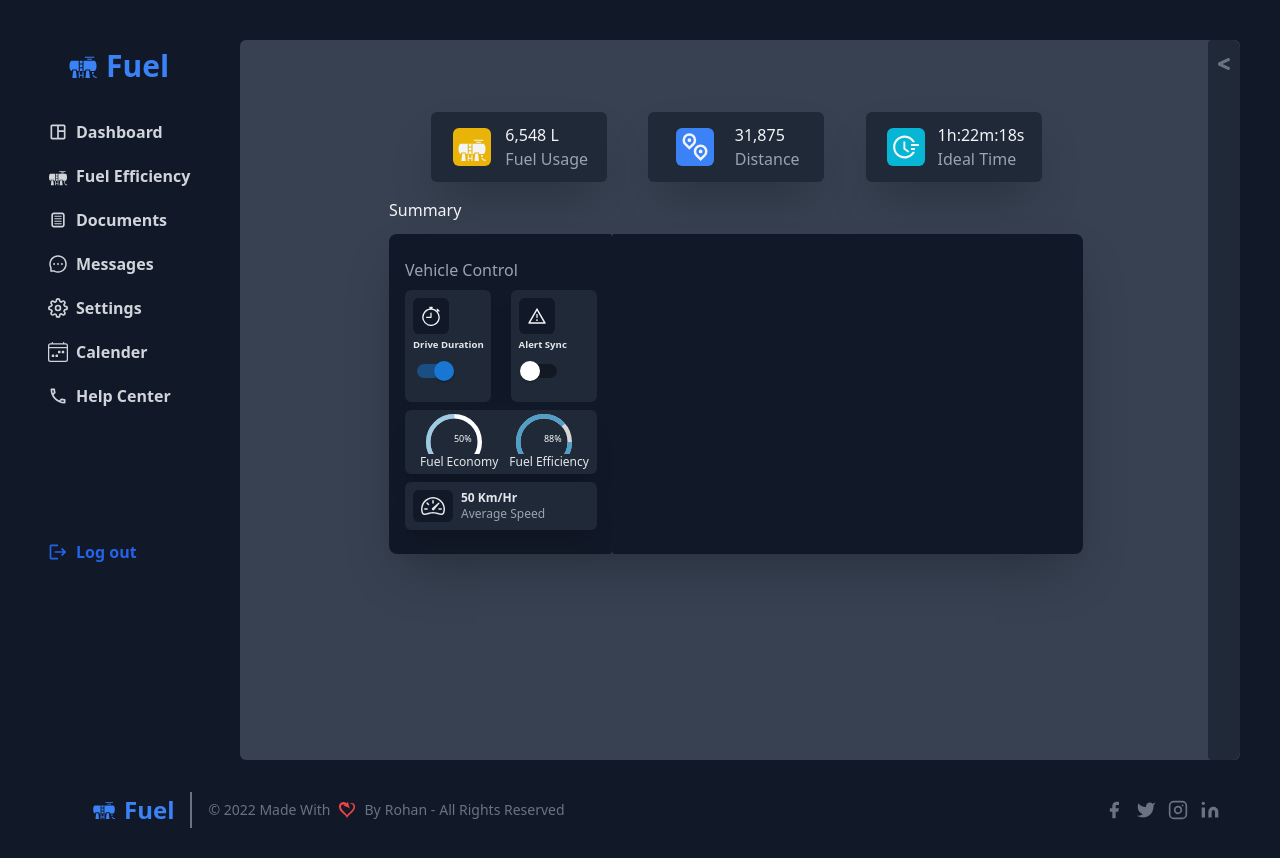
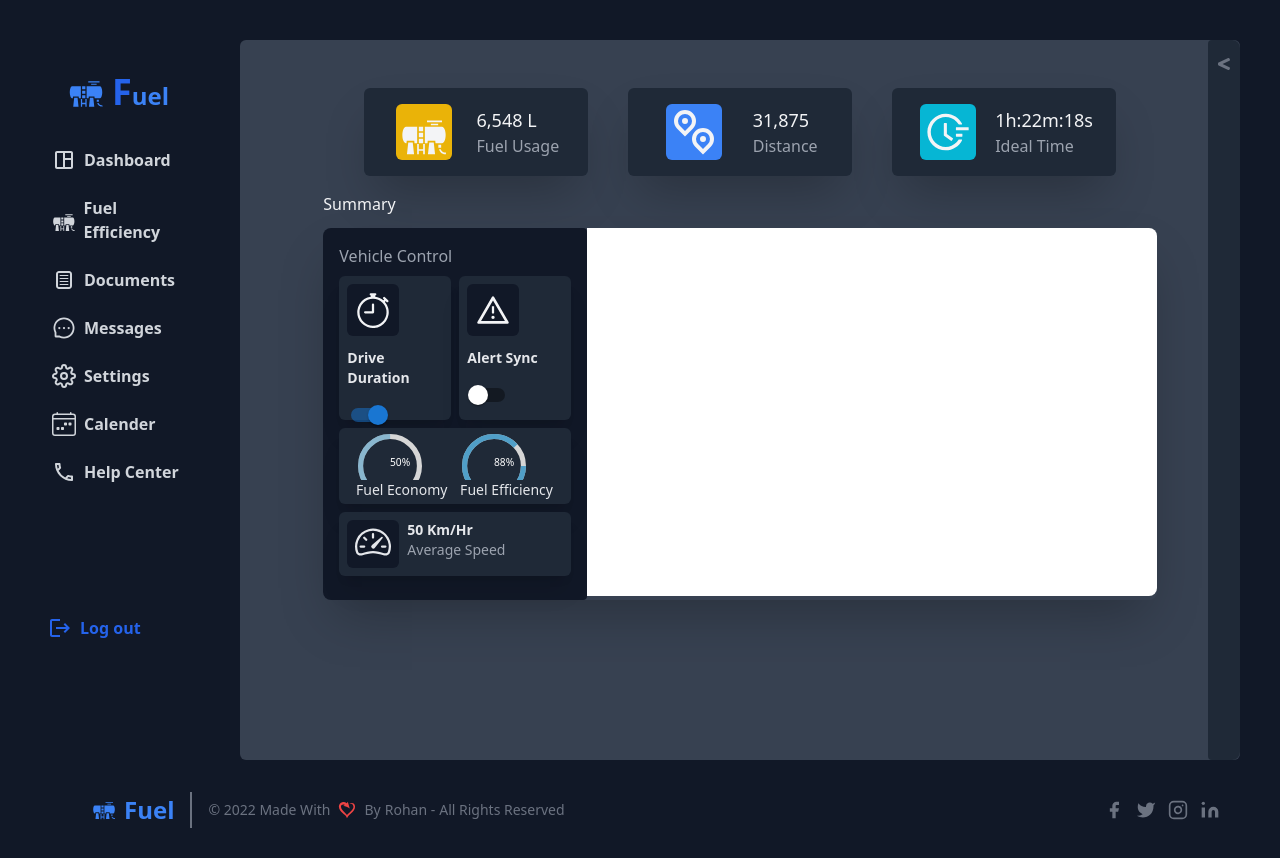
Before and after one commit to RohanSingh182003/Admin-Dashboard, a React (Vite) app: page /fuelefficiency in a window 1280 px wide. Shown: the top 858 px of the page. Built offline with nearby package versions, Linux system fonts and the light colour scheme.

Commit message:
fixing layout

```diff
--- a/src/App.jsx
+++ b/src/App.jsx
@@ -45,13 +45,13 @@ function App() {
   }
   return (
     <BrowserRouter>
-    <section className="flex flex-col bg-gray-900 h-full lg:p-10">
+    <section className="flex flex-col bg-gray-900 lg:p-10">
       <div className='flex flex-col lg:flex-row justify-evenly'>
         {/* ---------------------Left Side Bar -----------------------------*/}
         <div className='w-full h-14 lg:w-2/12 relative lg:h-[90vh]'>
           <div className='text-blue-500 text-2xl font-bold text-center flex items-center justify-between relative px-4'>
             <GiHamburgerMenu onClick={toggleSidebar} className="lg:hidden cursor-pointer mt-2"/>
-          <div className="flex items-center my-1 lg:my-4 lg:ml-4 mt-2"><GiFuelTank className="ml-8 mr-2 -mt-1" /> <p>Fuel</p>
+          <div className="flex items-center my-1 lg:my-4 lg:ml-4 mt-2"><GiFuelTank className="ml-8 mr-2 -mt-1 text-3xl" /><p><span className="text-4xl text-blue-00"> F</span>uel</p>
           </div>
           <div onClick={()=>{setLogin(!login)}} className="w-7 h-7 bg-blue-500 rounded-full lg:hidden relative cursor-pointer mt-2">
           {login && <ProfileSection props={{setLogin , login}}/>}
@@ -59,23 +59,23 @@ function App() {
           </div>
           <div ref={ref} className='my-12 px-6 lg:px-0 py-14 lg:py-0 transform transition-transform -translate-x-full lg:translate-x-0 z-10 h-[100vh] absolute -top-10 bg-gray-900 left-0'>
             <ImCross onClick={toggleSidebar} className="absolute top-3 right-4 text-xl text-gray-500 lg:hidden cursor-pointer"/>
-            <ul className='flex flex-col items-center space-y-5'>
-              <Link to={"/"} className='w-40 text-gray-300 flex items-center cursor-pointer font-semibold -ml-10'><div className="flex items-center my-1 lg:my-4 lg:ml-4 text-3xl text-blue-500 -mt-4 lg:mt-0"><GiFuelTank className="ml-8 mr-2 -mt-1" /> <p>Fuel</p>
+            <ul className='flex flex-col items-center space-y-4 lg:mt-16'>
+              <Link to={"/"} className='w-40 text-gray-300 flex items-center cursor-pointer font-semibold -ml-10'><div className="flex items-center my-1 lg:my-4 lg:ml-4 text-3xl text-blue-500 -mt-4 lg:-mt-10"><GiFuelTank className="ml-8 mr-2 -mt-1 text-4xl" /> <p className="text-2xl"><span className="text-4xl text-blue-600"> F</span>uel</p>
           </div></Link>
-              <Link to={"/"} className={`w-40 text-gray-300 flex items-center cursor-pointer font-semibold hover:underline hover:underline-offset-4 hover:text-blue-500`}><MdOutlineSpaceDashboard className="text-xl mx-2" /> Dashboard</Link>
-              <Link to={"fuelefficiency"} className='w-40 text-gray-300 flex items-center cursor-pointer font-semibold hover:underline hover:underline-offset-4 hover:text-blue-500'><GiFuelTank className="text-xl mx-2" /> Fuel Efficiency</Link>
-              <Link to={"documents"} className='w-40 text-gray-300 flex items-center cursor-pointer font-semibold hover:underline hover:underline-offset-4 hover:text-blue-500'><TiDocumentText className="text-xl mx-2" /> Documents</Link>
-              <Link to={"messages"} className='w-40 text-gray-300 flex items-center cursor-pointer font-semibold hover:underline hover:underline-offset-4 hover:text-blue-500'><AiOutlineMessage className="text-xl mx-2" /> Messages</Link>
-              <Link to={"settings"} className='w-40 text-gray-300 flex items-center cursor-pointer font-semibold hover:underline hover:underline-offset-4 hover:text-blue-500'><FiSettings className="text-xl mx-2" /> Settings</Link>
-              <Link to={"calender"} className='w-40 text-gray-300 flex items-center cursor-pointer font-semibold hover:underline hover:underline-offset-4 hover:text-blue-500'><BsCalendar4Week className="text-xl mx-2" /> Calender</Link>
-              <Link to={"helpcenter"} className='w-40 text-gray-300 flex items-center cursor-pointer font-semibold hover:underline hover:underline-offset-4 hover:text-blue-500'><MdOutlineCall className="text-xl mx-2" /> Help Center</Link>
-              <Link to={"logout"} className='w-40 text-blue-600 flex items-center cursor-pointer font-semibold'><MdLogout className="text-xl mx-2 mt-28" /><span className="mt-28"> Log out</span></Link>
+              <Link to={"/"} className='w-40 text-gray-300 flex items-center cursor-pointer font-semibold hover:underline hover:underline-offset-4 hover:text-blue-500 hover:-translate-y-1  hover:translate-x-1 hover:duration-300 p-1'><MdOutlineSpaceDashboard className="text-2xl mx-2" /> Dashboard</Link>
+              <Link to={"fuelefficiency"} className='w-40 text-gray-300 flex items-center cursor-pointer font-semibold hover:underline hover:underline-offset-4 hover:text-blue-500 hover:-translate-y-1  hover:translate-x-1 hover:duration-300 p-1'><GiFuelTank className="text-2xl mx-2" /> Fuel Efficiency</Link>
+              <Link to={"documents"} className='w-40 text-gray-300 flex items-center cursor-pointer font-semibold hover:underline hover:underline-offset-4 hover:text-blue-500 hover:-translate-y-1  hover:translate-x-1 hover:duration-300 p-1'><TiDocumentText className="text-2xl mx-2" /> Documents</Link>
+              <Link to={"messages"} className='w-40 text-gray-300 flex items-center cursor-pointer font-semibold hover:underline hover:underline-offset-4 hover:text-blue-500 hover:-translate-y-1  hover:translate-x-1 hover:duration-300 p-1'><AiOutlineMessage className="text-2xl mx-2" /> Messages</Link>
+              <Link to={"settings"} className='w-40 text-gray-300 flex items-center cursor-pointer font-semibold hover:underline hover:underline-offset-4 hover:text-blue-500 hover:-translate-y-1  hover:translate-x-1 hover:duration-300 p-1'><FiSettings className="text-2xl mx-2" /> Settings</Link>
+              <Link to={"calender"} className='w-40 text-gray-300 flex items-center cursor-pointer font-semibold hover:underline hover:underline-offset-4 hover:text-blue-500 hover:-translate-y-1  hover:translate-x-1 hover:duration-300 p-1'><BsCalendar4Week className="text-2xl mx-2" /> Calender</Link>
+              <Link to={"helpcenter"} className='w-40 text-gray-300 flex items-center cursor-pointer font-semibold hover:underline hover:underline-offset-4 hover:text-blue-500 hover:-translate-y-1  hover:translate-x-1 hover:duration-300 p-1'><MdOutlineCall className="text-2xl mx-2" /> Help Center</Link>
+              <Link to={"logout"} className='w-40 text-blue-600 flex items-center cursor-pointer font-semibold'><MdLogout className="text-2xl mx-2 mt-28" /><span className="mt-28"> Log out</span></Link>
             </ul>
           </div>
         </div>
         {/* ----------------------Middle Section-------------------------------- */}
-        <div className='w-full lg:w-10/12 relative bg-gray-700 rounded-md flex justify-evenly lg:p-4'>
-          <div className="w-full lg:w-9/12 pl-3 pr-5">
+        <div className='w-full lg:w-10/12 relative bg-gray-700 rounded-md flex justify-evenly'>
+          <div className="w-full lg:w-10/12">
             {/* search bar */}
             {/* <div className="flex bg-gray-800 rounded-lg my-2 shadow-lg">
               <AiOutlineSearch className="text-2xl text-gray-200 font-semibold mt-1 mx-1" />
--- a/src/Components/Footer.jsx
+++ b/src/Components/Footer.jsx
@@ -1,5 +1,5 @@
 import React from 'react'
-import { GiFuelTank,GiSelfLove } from 'react-icons/gi';
+import { GiFuelTank, GiSelfLove } from 'react-icons/gi';
 
 const Footer = () => {
   return (
@@ -8,7 +8,7 @@ const Footer = () => {
         <a className="flex title-font font-medium items-center md:justify-start justify-center text-gray-900">
           <div className='text-blue-500 text-2xl font-bold text-center flex items-center'> <GiFuelTank className="ml-8 mr-2 -mt-1" /> <p>Fuel</p></div>
         </a>
-      <p className="text-sm text-gray-500 sm:ml-4 sm:pl-4 sm:border-l-2 sm:border-gray-500 sm:py-2 sm:mt-0 mt-4 flex flex-wrap items-center justify-center">© 2022 Made With <GiSelfLove className="text-lg text-red-500 mx-2"/> By <a className="mx-1" href="https://www.linkedin.com/in/rohan-singh-5b84a9223/" target="_blank"> Rohan -</a> All Rights Reserved
+        <p className="text-sm text-gray-500 sm:ml-4 sm:pl-4 sm:border-l-2 sm:border-gray-500 sm:py-2 sm:mt-0 mt-4 flex flex-wrap items-center justify-center">© 2022 Made With <GiSelfLove className="text-lg text-red-500 mx-2" /> By <a className="mx-1" href="https://www.linkedin.com/in/rohan-singh-5b84a9223/" target="_blank"> Rohan -</a> All Rights Reserved
         </p>
         <span className="inline-flex sm:ml-auto sm:mt-0 mt-4 justify-center sm:justify-start">
           <a className="text-gray-500">
--- a/src/Components/FuelEfficiency.jsx
+++ b/src/Components/FuelEfficiency.jsx
@@ -9,70 +9,70 @@ import { RiPinDistanceLine } from 'react-icons/ri';
 const FuelEfficiency = () => {
 
   return (
-    <div className='lg:my-10'>
+    <div className='lg:my-8'>
             {/* options section */}
             <div className="flex justify-evenly items-center py-4 mx-auto flex-wrap lg:flex-nowrap">
-              <div className="bg-gray-800 w-56 md:w-44 rounded-md shadow-2xl py-2 flex justify-between px-8 md:px-2 md:justify-evenly">
+              <div className="bg-gray-800 w-56 rounded-md shadow-2xl py-2 flex justify-between px-8 md:px-2 md:justify-evenly cursor-pointer hover:-translate-y-1 hover:duration-300 hover:shadow-2xl">
                 <div className="h-full p-1">
                   <div className="p-1 bg-yellow-500 rounded-md w-fit my-1">
-                    <GiFuelTank className="text-3xl text-gray-100" />
+                    <GiFuelTank className="text-5xl text-gray-100" />
                   </div>
                 </div>
                 <div className='flex flex-col justify-center'>
-                  <p className="text-gray-100">6,548 L</p>
+                  <p className="text-gray-100 text-lg">6,548 L</p>
                   <p className="text-gray-400">Fuel&nbsp;Usage</p>
                 </div>
               </div>
-              <div className="bg-gray-800 w-56 md:w-44 rounded-md shadow-2xl py-2 flex justify-between px-8 md:px-2 md:justify-evenly my-2 md:my-0">
+              <div className="bg-gray-800 w-56 rounded-md shadow-2xl py-2 flex justify-between px-8 md:px-2 md:justify-evenly my-2 md:my-0 cursor-pointer hover:-translate-y-1 hover:duration-200 hover:shadow-2xl">
                 <div className="h-full p-1  ">
                   <div className="p-1 bg-blue-500 rounded-md w-fit my-1">
-                    <RiPinDistanceLine className="text-3xl text-gray-100" />
+                    <RiPinDistanceLine className="text-5xl text-gray-100" />
                   </div>
                 </div>
                 <div className='flex flex-col justify-center'>
-                  <p className="text-gray-100">31,875</p>
+                  <p className="text-gray-100 text-lg">31,875</p>
                   <p className="text-gray-400">Distance</p>
                 </div>
               </div>
-              <div className="bg-gray-800 w-56 md:w-44 rounded-md shadow-2xl py-2 flex justify-between px-8 md:px-2 md:justify-evenly">
+              <div className="bg-gray-800 w-56 rounded-md shadow-2xl py-2 flex justify-between px-8 md:px-2 md:justify-evenly cursor-pointer hover:-translate-y-1 hover:duration-200 hover:shadow-2xl">
                 <div className="h-full p-1  ">
                   <div className="p-1 bg-cyan-500 rounded-md w-fit my-1">
-                    <AiOutlineFieldTime className="text-3xl text-gray-100" />
+                    <AiOutlineFieldTime className="text-5xl text-gray-100" />
                   </div>
                 </div>
                 <div className='flex flex-col justify-center'>
-                  <p className="text-gray-100">1h:22m:18s</p>
+                  <p className="text-gray-100 text-lg">1h:22m:18s</p>
                   <p className="text-gray-400">Ideal Time</p>
                 </div>
               </div>
             </div>
             {/* summary section */}
             <p className="text-gray-100 text-center lg:text-start">Summary</p>
-            <div className="lg:h-80 w-full rounded-lg shadow-2xl my-3 flex flex-wrap md:flex-nowrap md:flex-row justify-center items-center lg:items-start">
-              <div className="w-64 md:w-auto lg:w-4/12 h-full bg-gray-900 p-4 rounded-lg rounded-r flex flex-col justify-evenly">
+            <div className="w-full rounded-lg shadow-2xl my-3 flex flex-wrap md:flex-nowrap md:flex-row justify-center items-center lg:items-start">
+              <div className="md:w-auto h-full bg-gray-900 p-4 rounded-lg rounded-r flex flex-col justify-evenly">
                 <p className="text-gray-400">Vehicle Control</p>
-                <div className="flex justify-between items-center lg:items-start overflow-x-scroll scrollbar-hide my-2 lg:my-0">
+                <div className="flex justify-between items-center lg:items-start h-full scrollbar-hide my-2">
                   {/* drive duration */}
-                <div className="h-24 lg:h-28 w-[45%] shadow-xl rounded-md bg-gray-800 p-2 cursor-pointer">
+                <div className="h-36 shadow-xl rounded-md bg-gray-800 p-2 cursor-pointer">
                     <div className="bg-gray-900 p-2 rounded-md w-fit">
-                      <BsStopwatch className="text-gray-100 text-xl" />
+                      <BsStopwatch className="text-gray-100 text-4xl" />
                     </div>
-                    <p className="text-[0.6rem] w-20 text-gray-200 font-semibold my-1">Drive Duration</p>
+                    <p className="text-sm w-24 text-gray-200 font-semibold my-3">Drive Duration</p>
                     <Switch defaultChecked className='-ml-2 -mt-1' />
                   </div>
                   {/* alert sync */}
-                  <div className="h-24 lg:h-28 w-[45%] shadow-xl rounded-md bg-gray-800 p-2 cursor-pointer">
+                  <div className="h-36 ml-2 shadow-xl rounded-md bg-gray-800 p-2 cursor-pointer">
                     <div className="bg-gray-900 p-2 rounded-md w-fit">
-                      <AiOutlineWarning className="text-gray-100 text-xl" />
+                      <AiOutlineWarning className="text-gray-100 text-4xl" />
                     </div>
-                    <p className="text-[0.6rem] w-20 text-gray-200 font-semibold my-1">Alert Sync</p>
+                    <p className="text-sm w-24 text-gray-200 font-semibold my-3">Alert Sync</p>
                     <Switch className='-ml-2 -mt-1' />
                   </div>
                 </div>
-                <div className="shadow-xl lg:h-16 w-full rounded-md bg-gray-800 p-1 flex items-center justify-evenly">
-                  <div className="w-[45%] h-full flex justify-center items-center">
+                <div className="shadow-xl w-full rounded-md bg-gray-800 p-1 flex items-center justify-evenly">
+                  <div className="h-full flex justify-center items-center">
                     <CircularProgressbar
-                      className="w-16 lg:w-14"
+                      className="w-16"
                       styles={buildStyles( {
                         rotation: 0.5,
                         strokeLinecap: 'butt',
@@ -80,15 +80,15 @@ const FuelEfficiency = () => {
                         pathTransitionDuration: 0.5,
                         pathColor: `rgba(62, 152, 199, ${50 / 100})`,
                         textColor: 'white',
-                        trailColor: 'white',
-                        backgroundColor: 'white',
+                        trailColor: '#d6d6d6',
+                        backgroundColor: '#3e98c7',
                       } )}
                       value={50} text={`${50}%`} />
                   </div>
-                  <p className="text-center text-xs -ml-20 mt-14 lg:mt-10 bg-gray-800 text-gray-200">Fuel Economy</p>
-                  <div className="w-[45%] h-full flex justify-center items-center">
+                  <p className="text-center text-sm -ml-20 mt-16 lg:mt-12 bg-gray-800 text-gray-200">Fuel Economy</p>
+                  <div className="h-full flex justify-center items-center">
                     <CircularProgressbar
-                      className="w-16 lg:w-14"
+                      className="w-16"
                       styles={buildStyles( {
                         rotation: 0.25,
                         strokeLinecap: 'butt',
@@ -101,19 +101,19 @@ const FuelEfficiency = () => {
                       } )}
                       value={88} text={`${88}%`} />
                   </div>
-                  <p className="text-center text-xs -ml-20 mt-14 lg:mt-10 bg-gray-800 text-gray-200">Fuel Efficiency</p>
+                  <p className="text-center text-sm -ml-20 mt-16 lg:mt-12 bg-gray-800 text-gray-200">Fuel Efficiency</p>
                 </div>
-                <div className="shadow-xl h-12 w-full rounded-md bg-gray-800 p-2 flex space-x-2 my-2 lg:my-0">
+                <div className="shadow-xl mt-2 w-full rounded-md bg-gray-800 p-2 flex space-x-2 my-2">
                   <div className="p-2 rounded-md bg-gray-900 w-fit">
-                    <BsSpeedometer2 className="text-2xl text-gray-200 -mt-1" />
+                    <BsSpeedometer2 className="text-4xl text-gray-200 -mt-1" />
                   </div>
-                  <div className="text-xs">
+                  <div className="text-sm">
                     <p className="text-gray-200 font-semibold">50 Km/Hr</p>
                     <p className="text-gray-400">Average Speed</p>
                   </div>
                 </div>
               </div>
-              <div className='bg-gray-900 h-[19.5rem] md:w-96 lg:h-full lg:w-full md:rounded-tr-lg md:rounded-br-lg w-64 rounded-md md:rounded-none my-6 md:my-0'>
+              <div className='bg-white h-96 md:w-96 lg:h-[23rem] lg:w-full md:rounded-tr-lg md:rounded-br-lg w-96 rounded-md md:rounded-none my-6 md:my-0 overflow-hidden'>
               </div>
             </div>
             </div>
```
Lines whose indentation alone changed are shown as unchanged.
